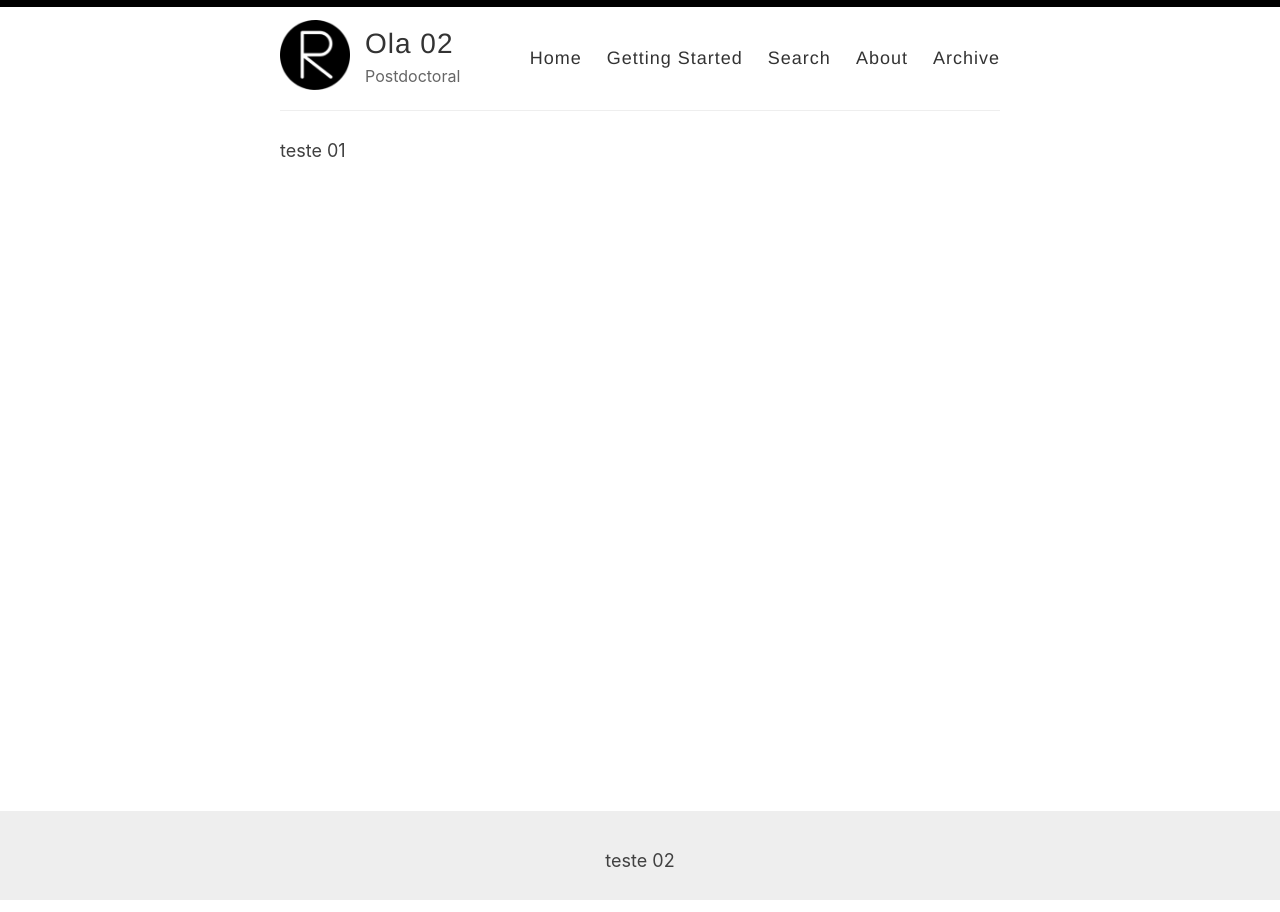
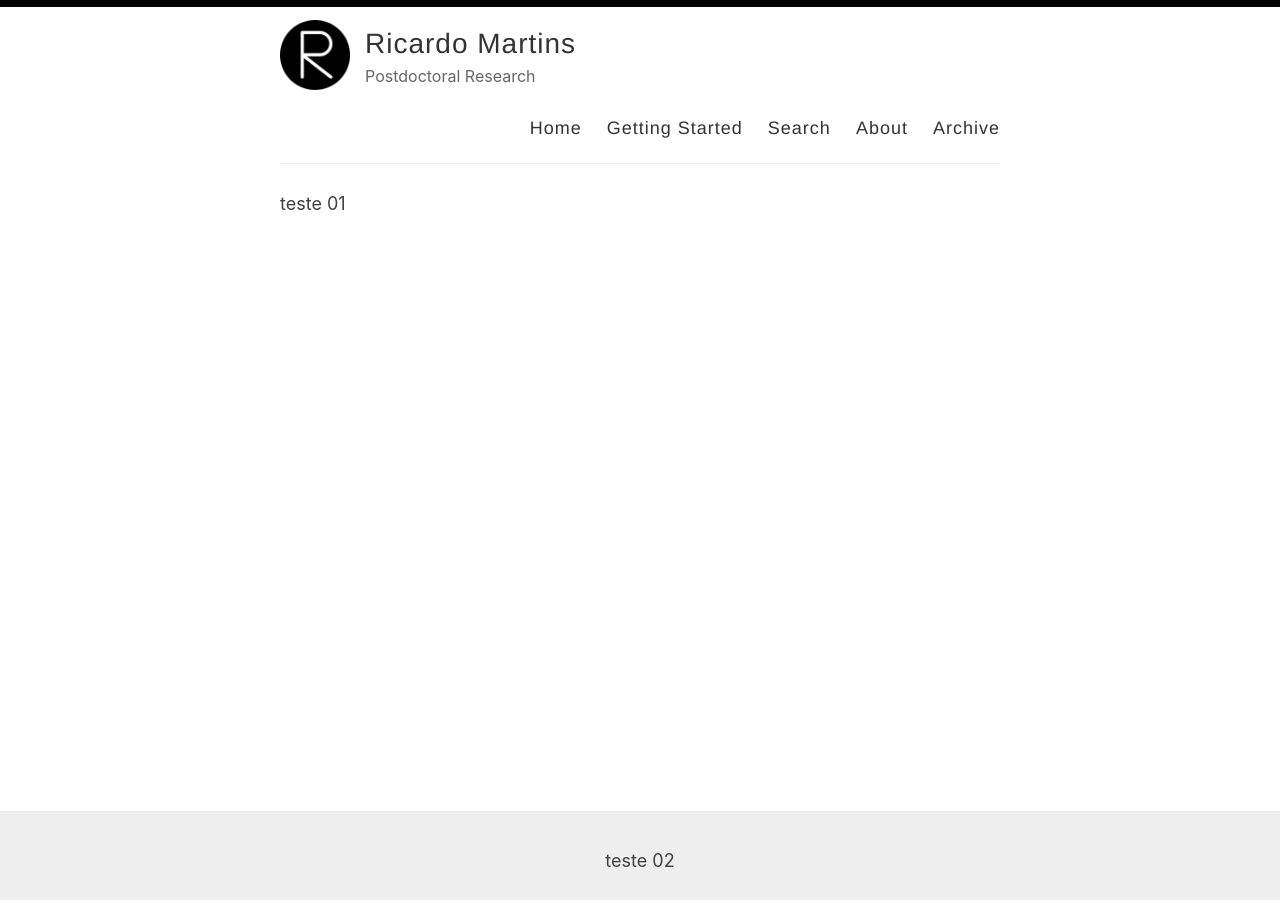
Before and after one commit to ricardomar/ricardomar.github.io, a Jekyll site: the page built from index03.html, in a window 1280 px wide. Built offline with Jekyll 4.4.1, drawn with Linux system fonts in a browser that asks for light colours.

Commit message:
Update default02.html

```diff
--- a/_layouts/default02.html
+++ b/_layouts/default02.html
@@ -20,8 +20,8 @@
             <a href="/" class="site-avatar"><img src="/images/reverie.png" alt="ola" /></a>
 
             <div class="site-info">
-              <h1 class="site-name"><a href="">Ola 02</a></h1>
-              <p class="site-description">Postdoctoral</p>
+              <h1 class="site-name"><a href="">Ricardo Martins</a></h1>
+              <p class="site-description">Postdoctoral Research</p>
             </div>
 
             <nav>
```
